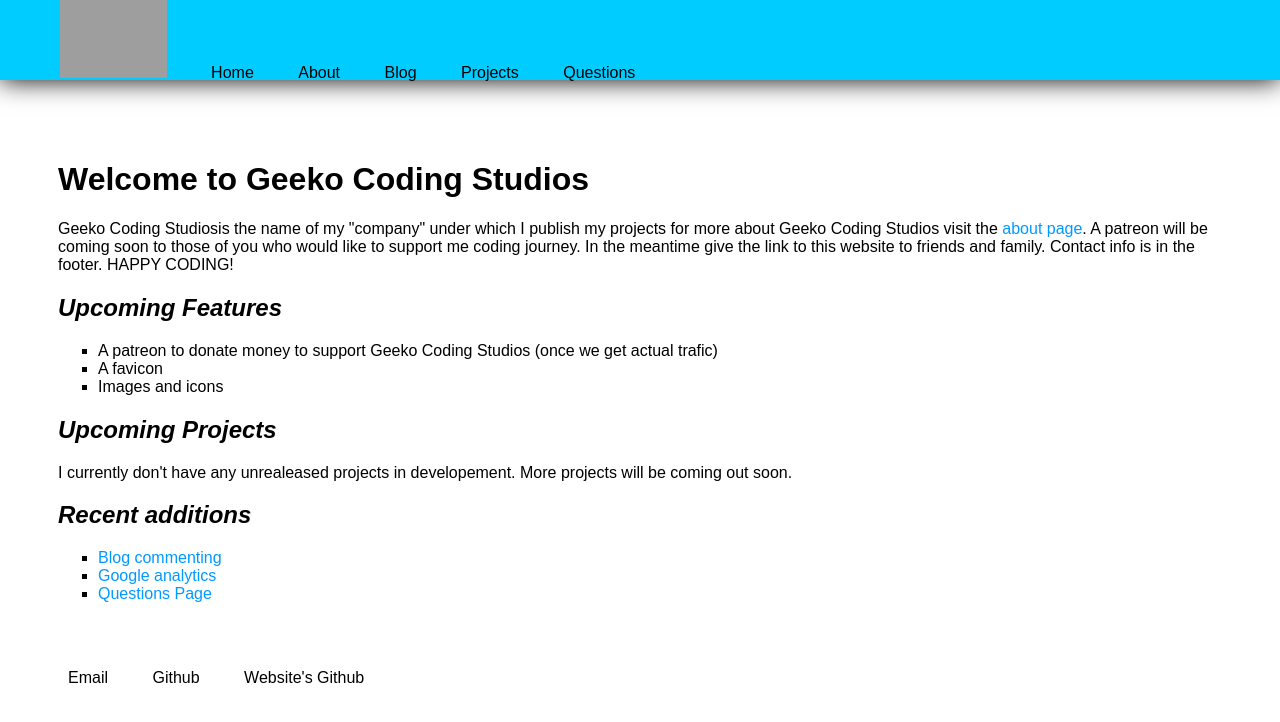
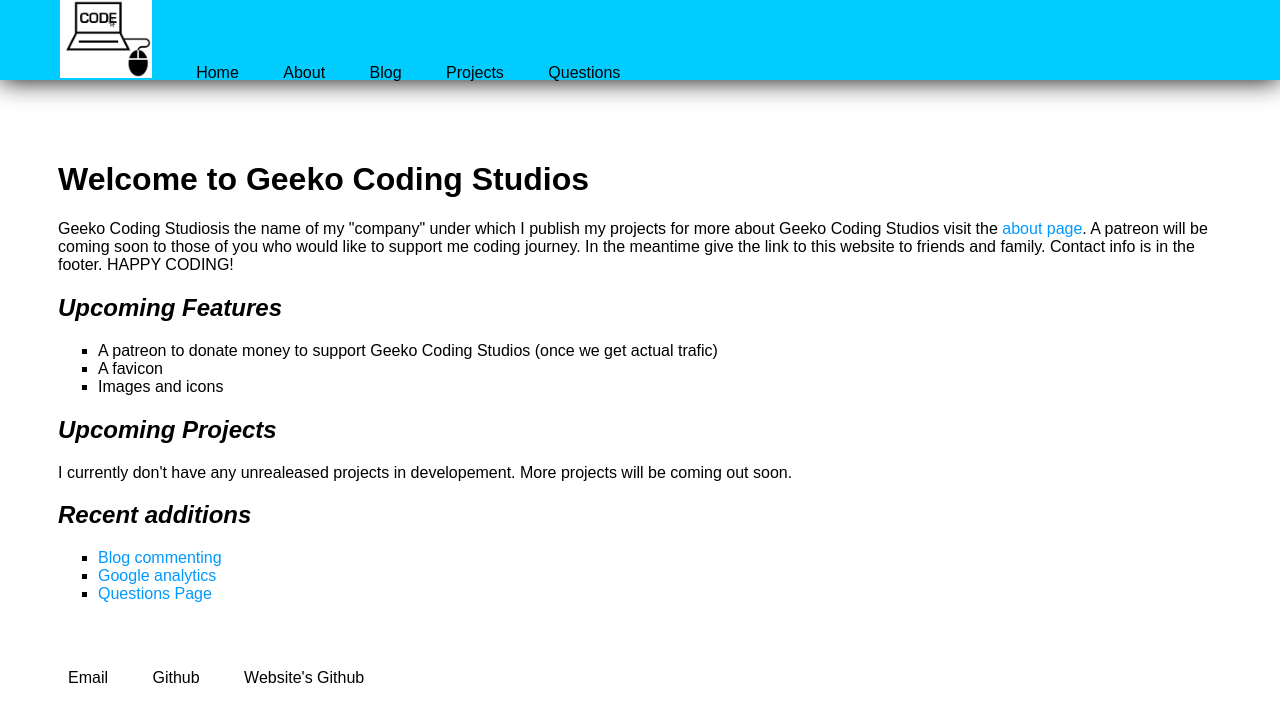
Before and after one commit to Geeko/geeko.github.io, a Jekyll site: the page built from index.html, in a window 1280 px wide. Shown: the top 722 px of the page. Built offline with Jekyll 4.4.1, drawn with Linux system fonts in a browser that asks for light colours.

Commit message:
Update default.html

```diff
--- a/_layouts/default.html
+++ b/_layouts/default.html
@@ -5,7 +5,7 @@
 		<header>
 			<nav>
 				<ul>
-					<li><img src="https://geeko.github.io/geekoIcon.png" height="80px" alt="Geeko Coding Studios logo"></li>
+					<li><img src="https://geeko.github.io/smallGeekoIcon.png" height="80px" alt="Geeko Coding Studios logo"></li>
 					<li><a href="/">Home</a></li>
 					<li><a href="/about">About</a></li>
 					<li><a href="/blog">Blog</a></li>
```
